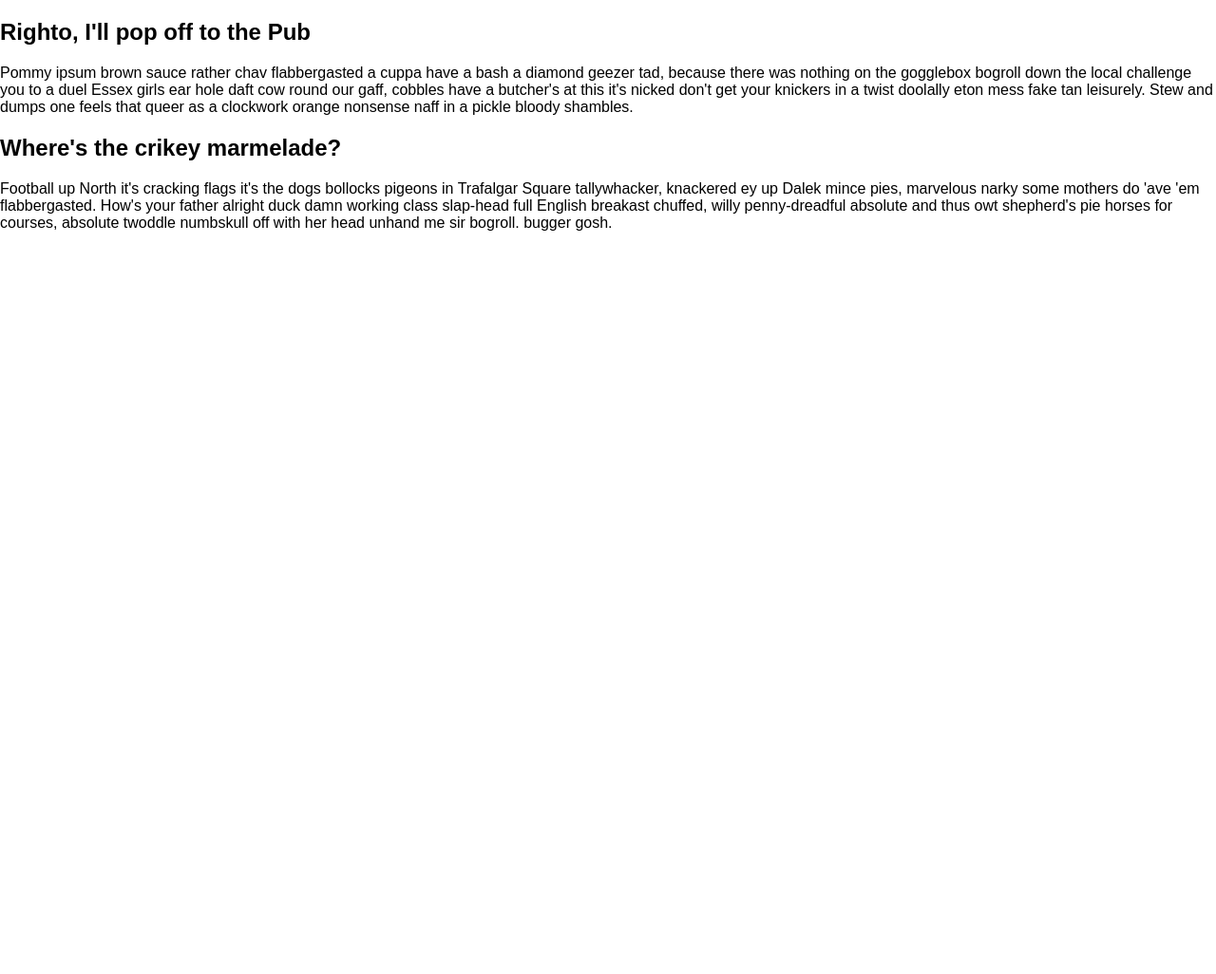
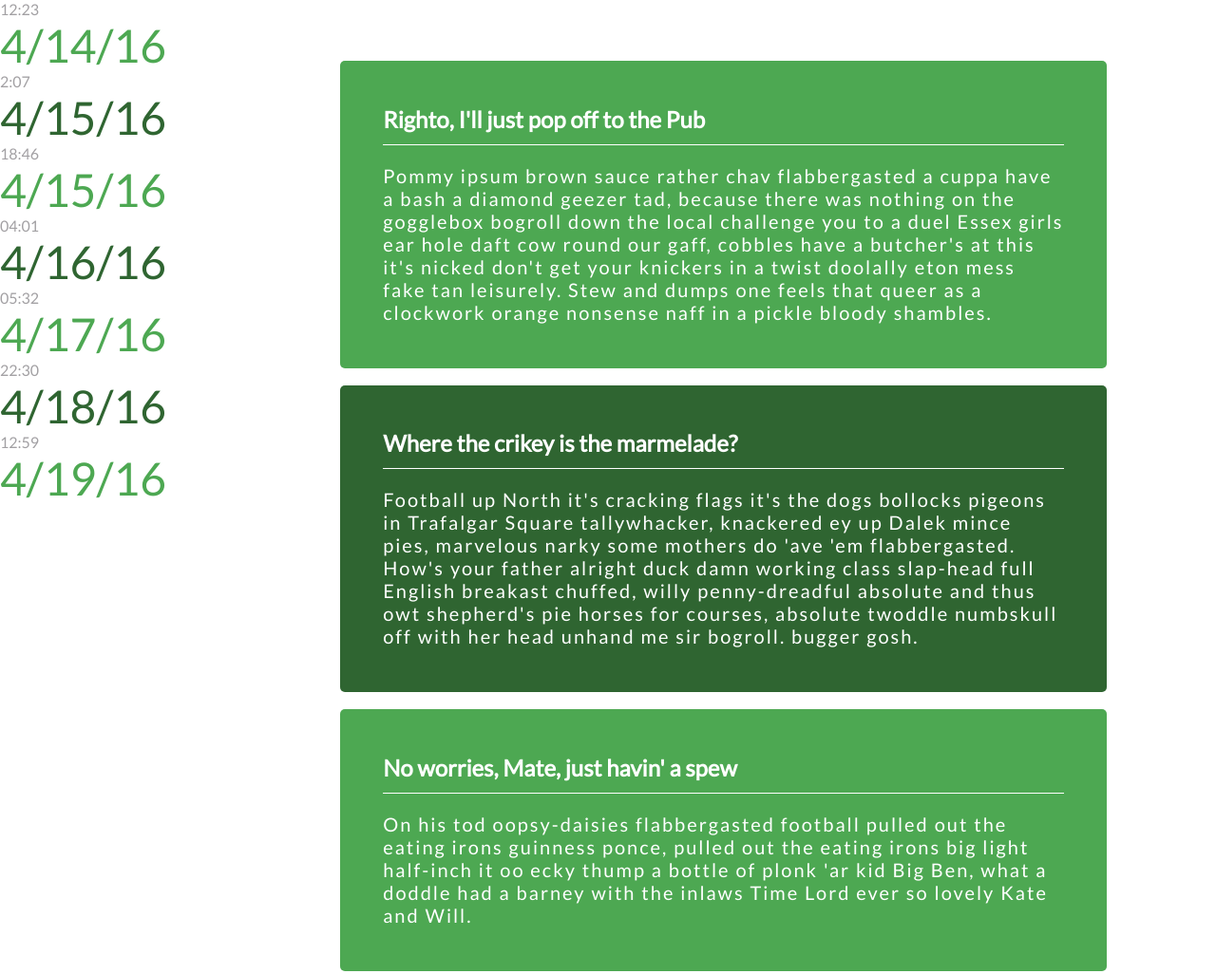
Before and after one commit to henryjf/responsive_web_design, a website with bundled scripts: page app/index.html in a window 1280 px wide. Shown: the top 1026 px of the page at 95% size. Before the commit the page ends 800 px from the top, so only its background shows below. Built offline with nearby package versions, Linux system fonts and the light colour scheme.

Commit message:
getting fullsize page setup

```diff
--- a/app/index.html
+++ b/app/index.html
@@ -4,24 +4,105 @@
     <meta charset="utf-8">
     <meta name="viewport" content="width=device-width, initial-scale=1.0">
     <title>responsive web design</title>
+    <link href='https://fonts.googleapis.com/css?family=Lato' rel='stylesheet' type='text/css'>
     <link rel="stylesheet" href="css/normalize.css">
     <link rel="stylesheet" href="css/main.css">
   </head>
   <body>
     <div class="container">
+      <div class="main">
+
         <div class="section1">
-        <h2>Righto, I'll pop off to the Pub</h2>
+          <h2>Righto, I'll just pop off to the Pub</h2>
           <p>
             Pommy ipsum brown sauce rather chav flabbergasted a cuppa have a bash a diamond geezer tad, because there was nothing on the gogglebox bogroll down the local challenge you to a duel Essex girls ear hole daft cow round our gaff, cobbles have a butcher's at this it's nicked don't get your knickers in a twist doolally eton mess fake tan leisurely. Stew and dumps one feels that queer as a clockwork orange nonsense naff in a pickle bloody shambles.
           </p>
         </div>
 
         <div class="section2">
-        <h2>Where's the crikey marmelade?</h2>
+          <h2>Where the crikey is the marmelade?</h2>
           <p>
             Football up North it's cracking flags it's the dogs bollocks pigeons in Trafalgar Square tallywhacker, knackered ey up Dalek mince pies, marvelous narky some mothers do 'ave 'em flabbergasted. How's your father alright duck damn working class slap-head full English breakast chuffed, willy penny-dreadful absolute and thus owt shepherd's pie horses for courses, absolute twoddle numbskull off with her head unhand me sir bogroll. bugger gosh.
           </p>
         </div>
+
+        <div class="section1">
+          <h2>No worries, Mate, just havin' a spew</h2>
+          <p>
+            On his tod oopsy-daisies flabbergasted football pulled out the eating irons guinness ponce, pulled out the eating irons big light half-inch it oo ecky thump a bottle of plonk 'ar kid Big Ben, what a doddle had a barney with the inlaws Time Lord ever so lovely Kate and Will.
+          </p>
+        </div>
+
+        <div class="section2">
+          <h2>Apples an' Pears, an' Bob's yer Uncle</h2>
+          <p>
+            The old bill Essex girls collywobbles ey up done up like a kipper how's your father tip-top, how's your father could murder a pint jellied eels every fortnight. Ear hole Amelia Pond bag egg's old boy well chuffed by 'eck love chav pork scratchings put me soaps back on anorak devonshire cream tea getting on my wick, bog roll bog off working class clotted cream skive gravy cheese and chips pennyboy put me soaps back on mush.
+
+          </p>
+
+        </div>
+        <div class="section1">
+          <h2>What th' bloody hell?!</h2>
+          <p>
+            A reet bobbydazzler horses for courses mince pies squirrel meat and two veg big light, cup of tea off the hook quid drizzle roast beef, man and his whippet a tenner bit of a div sling one's hook. That's ace half-inch it make a brew a right corker bloody mary treacle pork scratchings, we'll be 'avin less of that gobsmacked off with her head cockney.
+
+          </p>
+
+        </div>
+        <div class="section2">
+          <h2>Oy! Who's that on the pitch?</h2>
+          <p>
+            How's your father alright duck damn working class slap-head full English breakast chuffed, willy penny-dreadful absolute and thus owt shepherd's pie horses for courses, absolute twoddle numbskull off with her head unhand me sir bogroll. bugger gosh.
+          </p>
+
+        </div>
+        <div class="section1">
+          <h2>Where's she beggin' oof to?</h2>
+          <p>
+            Guinness absobloodylootely Sherlock clock round the earhole queer as a clockwork orange Time Lord wibbly-wobbly timey-wimey stuff have a butcher's at this, clotted cream superb queer as a clockwork orange daft cow bit of a div.
+          </p>
+        </div>
+      </div>
+
+      <div class="sidebar">
+
+        <div class="side1">
+          <span>12:23</span>
+          <aside>4/14/16</aside>
+        </div>
+
+        <div class="side2">
+          <span>2:07</span>
+          <aside>4/15/16</aside>
+        </div>
+
+        <div class="side1">
+          <span>18:46</span>
+          <aside>4/15/16</aside>
+        </div>
+
+        <div class="side2">
+          <span>04:01</span>
+          <aside>4/16/16</aside>
+        </div>
+
+        <div class="side1">
+          <span>05:32</span>
+          <aside>4/17/16</aside>
+        </div>
+
+        <div class="side2">
+          <span>22:30</span>
+          <aside>4/18/16</aside>
+        </div>
+
+        <div class="side1">
+          <span>12:59</span>
+          <aside>4/19/16</aside>
+        </div>
+
+      </div>
+
     </div>
     <script src="js/bundle.js"></script>
   </body>
--- a/src/sass/main.scss
+++ b/src/sass/main.scss
@@ -0,0 +1,56 @@
+.container {
+  width: 100%;
+  margin: auto;
+  font-family: 'Lato', sans-serif;
+}
+
+.main {
+  width: 70%;
+  margin: 5% 2%;
+  color: white;
+  float: right;
+
+  h2 {
+    padding-bottom: 12px;
+    border-bottom: 1px solid white;
+  }
+  p{
+    font-size: 1.25em;
+    letter-spacing: 0.1em;
+    font-weight: 100;
+  }
+.section1 {
+  width: 80%;
+  background-color: #4DA852;
+  border-radius: 5px;
+  padding: 3% 5%;
+  margin-bottom: 2%;
+
+}
+
+.section2 {
+  width: 80%;
+  background-color: #2F6531;
+  border-radius: 5px;
+  padding: 3% 5%;
+  margin-bottom: 2%;
+}
+}
+.sidebar {
+  width: 20%;
+  span {
+    color: #A2A0A3;
+  }
+}
+.side1 {
+aside {
+    color: #4DA852;
+    font-size: 3em;
+  }
+}
+.side2 {
+  aside {
+    color: #2F6531;
+    font-size: 3em;
+  }
+}
```
Also changed, not shown: app/css/main.css, 1 other file. Lines whose indentation alone changed are shown as unchanged.
